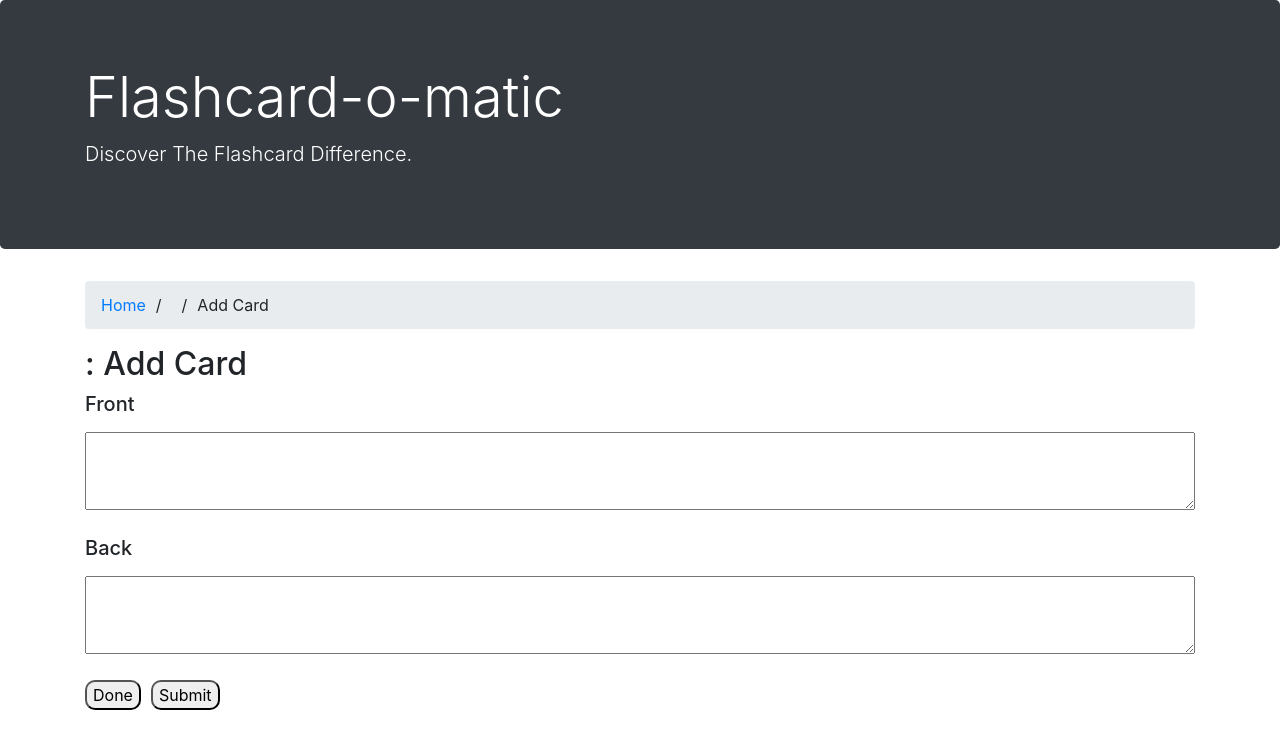
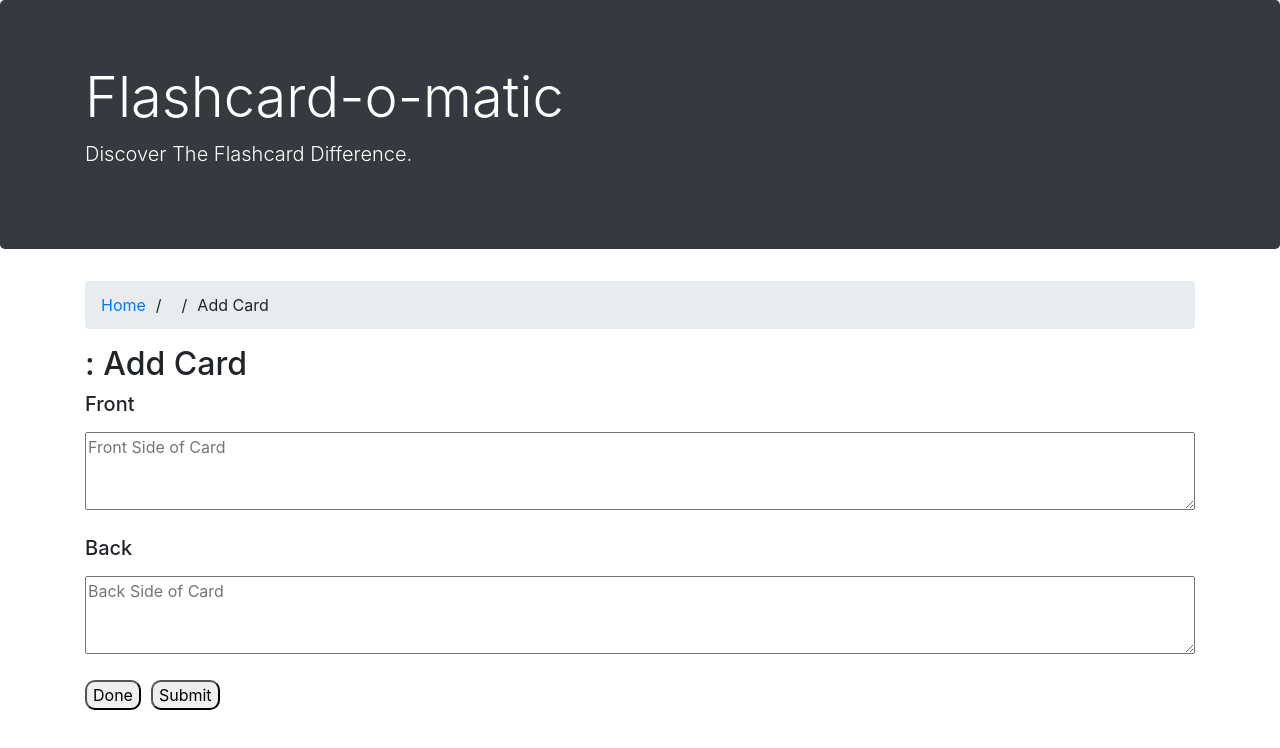
Before and after one commit to micah-sanchez/flashcards, a React (Create React App) app: page /decks/1/cards/new in a window 1280 px wide. Shown: the top 748 px of the page. Built offline with nearby package versions, Linux system fonts and the light colour scheme; no server answers; a web font is replaced by a local one.

Commit message:
added placeholders back into form

```diff
--- a/src/Cards/CardComponent.js
+++ b/src/Cards/CardComponent.js
@@ -1,7 +1,7 @@
 import React from "react";
 import {useHistory} from "react-router-dom";
 
-function CardComponent({front, back, deck, handleSubmit, handleChange}) {
+function CardComponent({front, back, deck, handleSubmit, handleChange, placeholderFront, placeholderBack}) {
     const history = useHistory();
 
     return (
@@ -12,7 +12,7 @@ function CardComponent({front, back, deck, handleSubmit, handleChange}) {
                     type="text"
                     id="front"
                     name="front"
-                    //placeholder={placeholderFront}
+                    placeholder={placeholderFront}
                     rows="3"
                     onChange={handleChange}
                     value={front}
@@ -22,7 +22,7 @@ function CardComponent({front, back, deck, handleSubmit, handleChange}) {
                     type="text"
                     id="back"
                     name="back"
-                    //placeholder={placeholderBack}
+                    placeholder={placeholderBack}
                     rows="3"
                     onChange={handleChange}
                     value={back}
```
